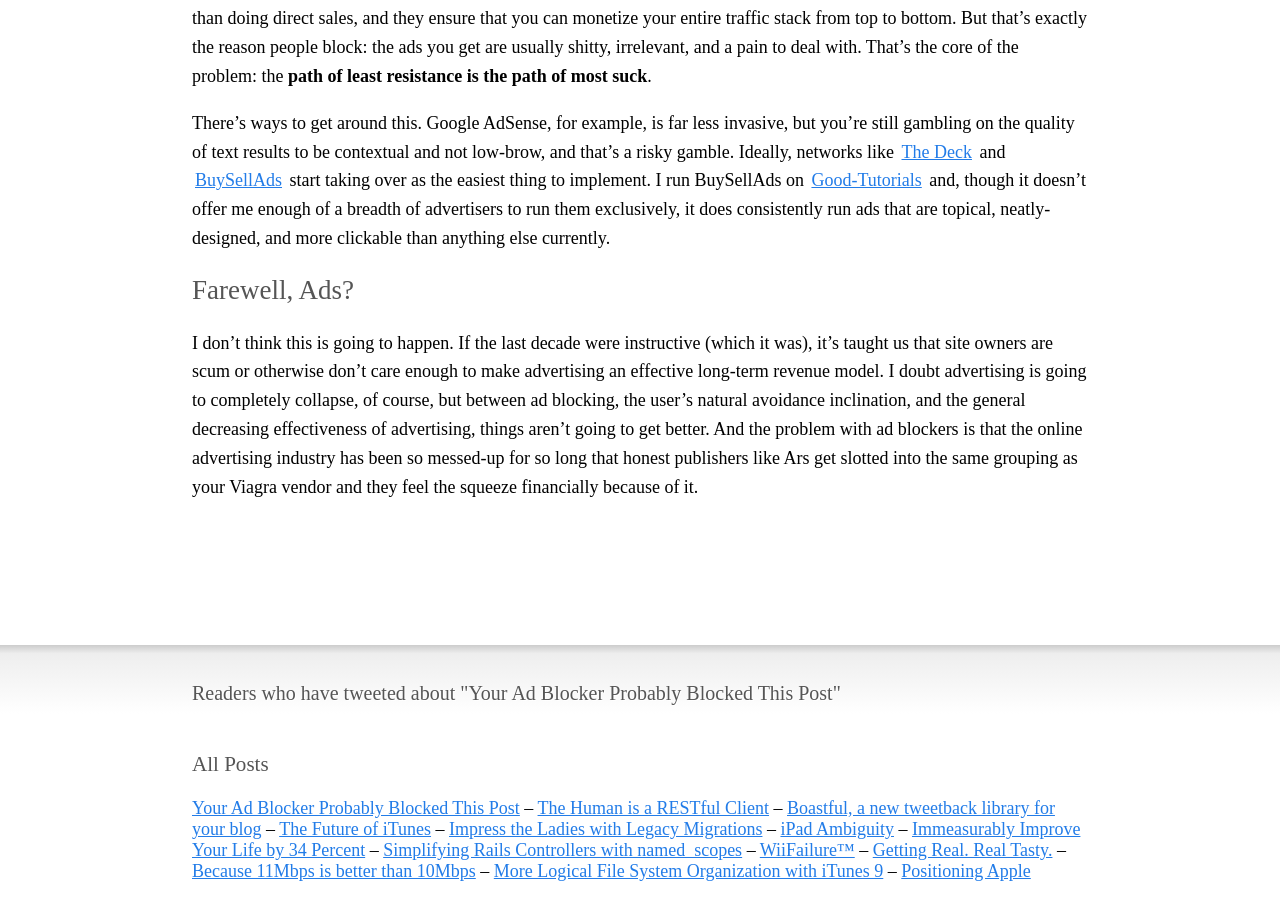
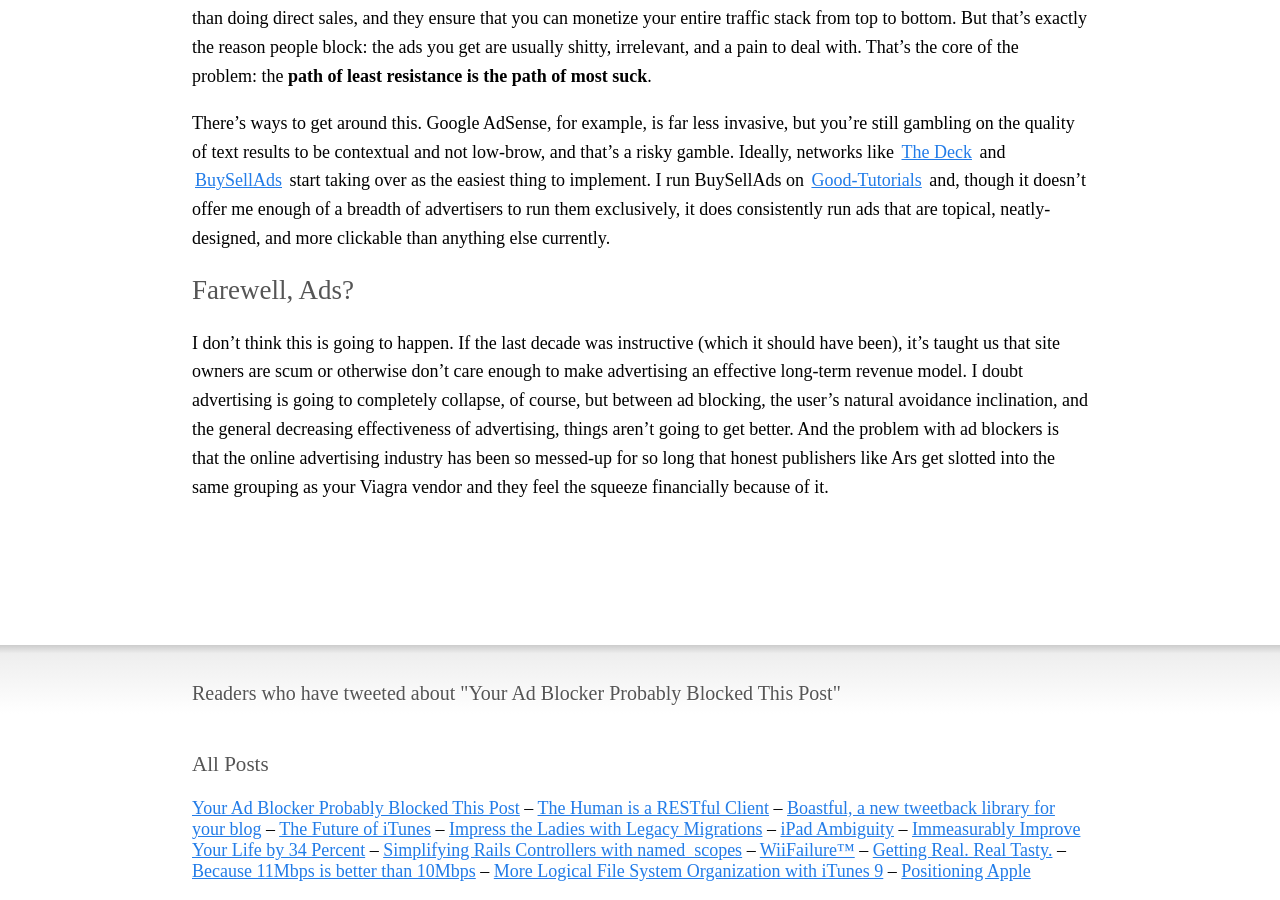
Before and after one commit to broccolini/designertocoder.github.com, a Jekyll site: the page built from _posts/2010-03-06-your-ad-blocker-probably-blocked-this-post.markdown, in a window 1280 px wide and 900 px high, scrolled down 1569 px. Built offline with Jekyll 4.4.1, drawn with Linux system fonts in a browser that asks for light colours; nearby versions of some CDN libraries; Markdown is read by kramdown in place of the engine named in the settings.

Commit message:
Changes so insignificant I don't even need a witty commit message

```diff
--- a/_layouts/layout.html
+++ b/_layouts/layout.html
@@ -24,7 +24,7 @@
 <div class="content">
 <div id="header">
   <a href="/">
-    <img src="http://twivatar.org/holman/normal" height="48" width="48" class="avatar" />
+    <img src="http://img.tweetimag.es/i/holman_n" height="48" width="48" class="avatar" />
   </a>
   <div id="byline">
     <p>I write about Apple, Ruby, and startups.</p>
--- a/_posts/2010-03-06-your-ad-blocker-probably-blocked-this-post.markdown
+++ b/_posts/2010-03-06-your-ad-blocker-probably-blocked-this-post.markdown
@@ -38,4 +38,4 @@
 
 ## Farewell, Ads?
 
-I don't think this is going to happen. If the last decade were instructive (which it was), it's taught us that site owners are scum or otherwise don't care enough to make advertising an effective long-term revenue model. I doubt advertising is going to completely collapse, of course, but between ad blocking, the user's natural avoidance inclination, and the general decreasing effectiveness of advertising, things aren't going to get better. And the problem with ad blockers is that the online advertising industry has been so messed-up for so long that honest publishers like Ars get slotted into the same grouping as your Viagra vendor and they feel the squeeze financially because of it.
+I don't think this is going to happen. If the last decade was instructive (which it should have been), it's taught us that site owners are scum or otherwise don't care enough to make advertising an effective long-term revenue model. I doubt advertising is going to completely collapse, of course, but between ad blocking, the user's natural avoidance inclination, and the general decreasing effectiveness of advertising, things aren't going to get better. And the problem with ad blockers is that the online advertising industry has been so messed-up for so long that honest publishers like Ars get slotted into the same grouping as your Viagra vendor and they feel the squeeze financially because of it.
```
